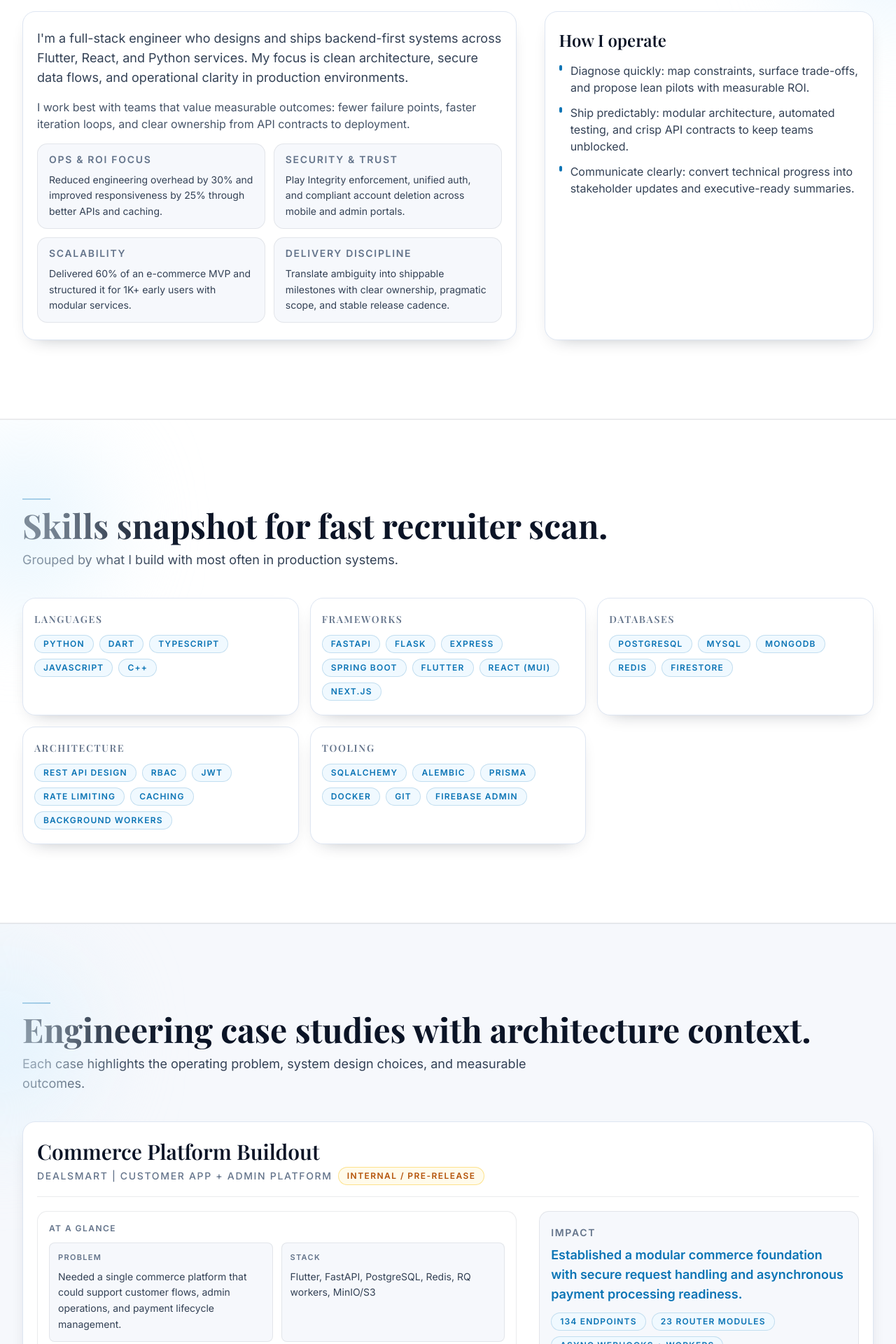
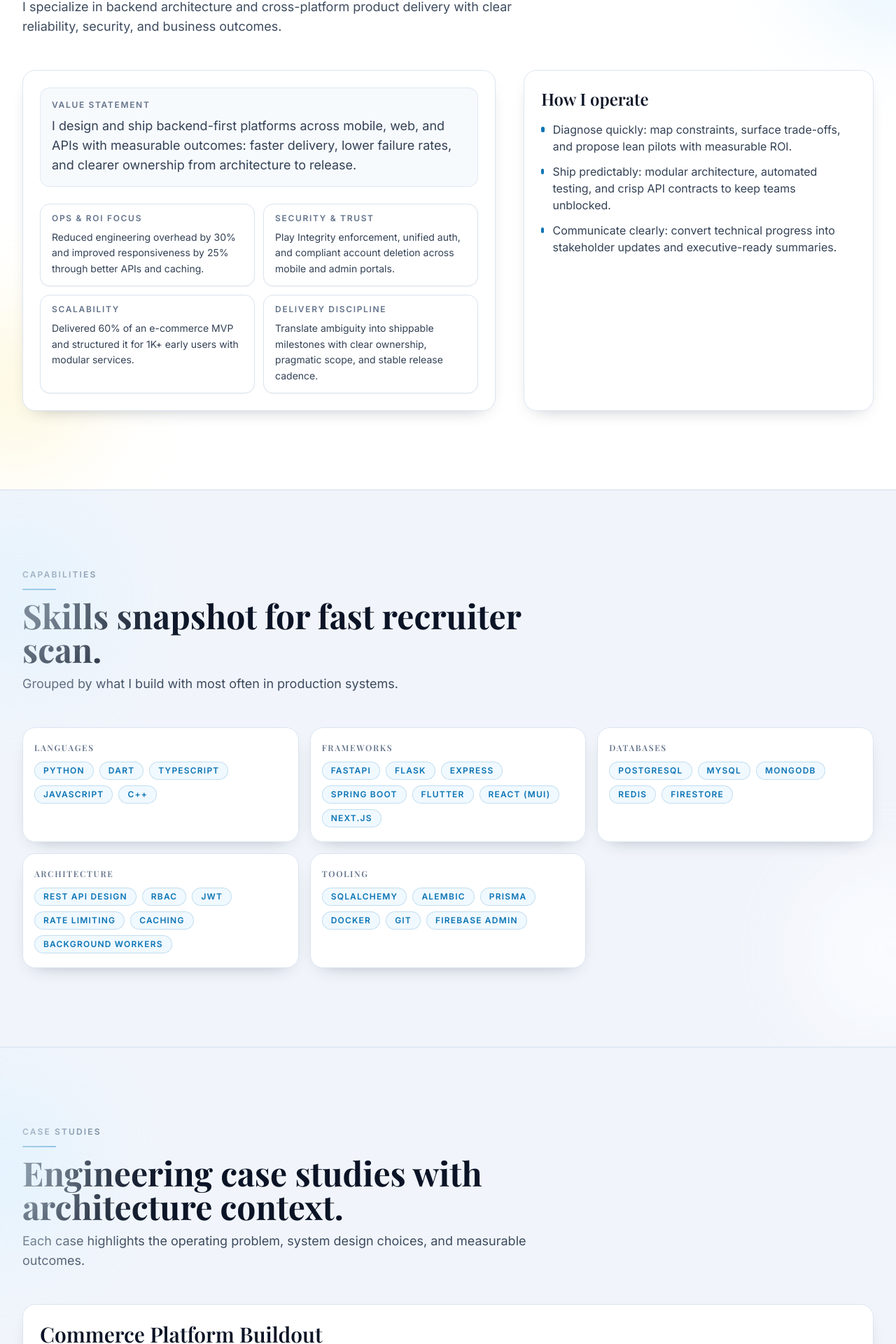
Before and after one commit to MeghrajGoudThigulla/meghraj-portfolio, a Next.js app in the folder portfolio-frontend/: page / in a window 1280 px wide. Shown: the part 1195-3115 px from the top of the page at 70% size. Built offline with nearby package versions, Linux system fonts and the light colour scheme.

Commit message:
feat(ui): tranche 3-4 section rhythm and case study visual refresh

```diff
--- a/portfolio-frontend/components/About.tsx
+++ b/portfolio-frontend/components/About.tsx
@@ -3,39 +3,43 @@ import SectionHeading from "./SectionHeading";
 export default function About() {
   return (
     <section
-      className="relative overflow-hidden border-y border-brand-charcoal/10 bg-white py-20 sm:py-24 lg:py-28"
+      className="section-shell section-band relative"
       id="about"
     >
       <div
         aria-hidden
-        className="pointer-events-none absolute -right-32 top-12 h-64 w-64 rounded-full bg-sky-100/60 blur-3xl"
+        className="pointer-events-none absolute -right-36 top-10 h-72 w-72 rounded-full bg-sky-100/70 blur-3xl"
+      />
+      <div
+        aria-hidden
+        className="pointer-events-none absolute -left-24 bottom-6 h-60 w-60 rounded-full bg-amber-100/50 blur-3xl"
       />
       <div className="mx-auto max-w-7xl px-4 sm:px-6 lg:px-8">
         <SectionHeading
           title="Full-stack engineer focused on scalable systems."
           description="I specialize in backend architecture and cross-platform product delivery with clear reliability, security, and business outcomes."
+          eyebrow="Profile"
         />
 
-        <div className="grid gap-8 lg:grid-cols-[1.2fr,0.8fr] lg:gap-10">
-          <div className="card fade-up space-y-4 px-5 py-6">
-            <p className="max-w-prose text-base leading-relaxed text-brand-charcoal lg:text-lg">
-              I&apos;m a full-stack engineer who designs and ships backend-first
-              systems across Flutter, React, and Python services. My focus is
-              clean architecture, secure data flows, and operational clarity in
-              production environments.
-            </p>
-            <p className="max-w-prose text-sm leading-relaxed text-slate-600 lg:text-base">
-              I work best with teams that value measurable outcomes: fewer
-              failure points, faster iteration loops, and clear ownership from
-              API contracts to deployment.
-            </p>
+        <div className="grid gap-8 lg:grid-cols-[1.15fr,0.85fr] lg:gap-10">
+          <div className="card fade-up space-y-6 px-5 py-6 lg:px-6">
+            <div className="rounded-xl border border-brand-border/80 bg-brand-muted/45 px-4 py-4">
+              <p className="text-xs font-semibold uppercase tracking-[0.14em] text-slate-500">
+                Value Statement
+              </p>
+              <p className="mt-2 max-w-prose text-base leading-relaxed text-brand-charcoal lg:text-lg">
+                I design and ship backend-first platforms across mobile, web, and
+                APIs with measurable outcomes: faster delivery, lower failure
+                rates, and clearer ownership from architecture to release.
+              </p>
+            </div>
             <div className="grid gap-3 sm:grid-cols-2">
               {strengths.map((item) => (
                 <div
                   key={item.title}
-                  className="rounded-xl border border-brand-charcoal/10 bg-brand-bg px-4 py-3"
+                  className="rounded-xl border border-brand-border bg-white px-4 py-3 shadow-sm"
                 >
-                  <p className="text-sm font-semibold uppercase tracking-[0.12em] text-slate-500">
+                  <p className="text-xs font-semibold uppercase tracking-[0.14em] text-slate-500">
                     {item.title}
                   </p>
                   <p className="mt-2 text-sm leading-relaxed text-brand-charcoal">
@@ -46,27 +50,27 @@ export default function About() {
             </div>
           </div>
 
-          <div className="card fade-up space-y-4 px-5 py-6">
+          <div className="card fade-up space-y-4 px-5 py-6 lg:px-6">
             <h3 className="text-xl font-semibold text-brand-navy lg:text-2xl">
               How I operate
             </h3>
             <ul className="space-y-3 text-sm leading-relaxed text-brand-charcoal lg:text-base">
               <li className="flex gap-3">
-                <span className="mt-1 h-2 w-2 rounded-full bg-brand-blue" />
+                <span className="mt-2 h-2 w-2 rounded-full bg-brand-blue" />
                 <span>
                   Diagnose quickly: map constraints, surface trade-offs, and
                   propose lean pilots with measurable ROI.
                 </span>
               </li>
               <li className="flex gap-3">
-                <span className="mt-1 h-2 w-2 rounded-full bg-brand-blue" />
+                <span className="mt-2 h-2 w-2 rounded-full bg-brand-blue" />
                 <span>
                   Ship predictably: modular architecture, automated testing, and
                   crisp API contracts to keep teams unblocked.
                 </span>
               </li>
               <li className="flex gap-3">
-                <span className="mt-1 h-2 w-2 rounded-full bg-brand-blue" />
+                <span className="mt-2 h-2 w-2 rounded-full bg-brand-blue" />
                 <span>
                   Communicate clearly: convert technical progress into
                   stakeholder updates and executive-ready summaries.
--- a/portfolio-frontend/components/ApiDiagramCard.tsx
+++ b/portfolio-frontend/components/ApiDiagramCard.tsx
@@ -104,7 +104,7 @@ export default function ApiDiagramCard({ idPrefix, diagram }: ApiDiagramCardProp
   const gradId = `${idPrefix}-grad`;
 
   return (
-    <div className="mt-2 overflow-hidden rounded-lg border border-brand-charcoal/10 bg-white">
+    <div className="mt-2 overflow-hidden rounded-xl border border-brand-border bg-white shadow-sm">
       <svg
         viewBox={`0 0 ${SVG_WIDTH} ${svgHeight}`}
         className="h-auto w-full"
--- a/portfolio-frontend/components/CaseStudies.tsx
+++ b/portfolio-frontend/components/CaseStudies.tsx
@@ -165,7 +165,7 @@ const caseStudies: CaseStudy[] = [
 export default function CaseStudies() {
   return (
     <section
-      className="relative overflow-hidden border-y border-brand-charcoal/10 bg-brand-bg py-20 sm:py-24 lg:py-28"
+      className="section-shell section-band-muted relative"
       id="cases"
     >
       <div
@@ -180,6 +180,7 @@ export default function CaseStudies() {
         <SectionHeading
           title="Engineering case studies with architecture context."
           description="Each case highlights the operating problem, system design choices, and measurable outcomes."
+          eyebrow="Case Studies"
         />
 
         <div className="grid gap-6 lg:gap-8">
@@ -190,22 +191,22 @@ export default function CaseStudies() {
             return (
               <article
                 key={study.title}
-                className="card card-hover fade-up px-5 py-6"
+                className="card card-hover fade-up overflow-hidden border-brand-border bg-white/95 px-5 py-6 lg:px-6"
                 style={{ animationDelay: `${index * 0.08}s` }}
               >
-                <div className="flex flex-col gap-1 border-b border-brand-charcoal/10 pb-4">
-                  <h3 className="text-2xl font-semibold text-brand-navy lg:text-3xl">
+                <div className="flex flex-col gap-2 border-b border-brand-border pb-4">
+                  <h3 className="text-2xl font-semibold leading-tight text-brand-navy lg:text-3xl">
                     {study.title}
                   </h3>
                   <div className="flex flex-wrap items-center gap-2">
-                    <p className="text-sm font-medium uppercase tracking-[0.12em] text-slate-500">
+                    <p className="text-xs font-semibold uppercase tracking-[0.14em] text-slate-500">
                       {study.subtitle}
                     </p>
                     <span
                       className={
                         study.status === "Published"
                           ? "badge-accent"
-                          : "rounded-full border border-amber-300/60 bg-amber-50 px-3 py-1 text-xs font-semibold uppercase tracking-[0.12em] text-amber-700"
+                          : "rounded-full border border-amber-300/70 bg-amber-50 px-3 py-1 text-xs font-semibold uppercase tracking-[0.12em] text-amber-700"
                       }
                     >
                       {study.status}
@@ -227,24 +228,24 @@ export default function CaseStudies() {
                     />
                   </div>
 
-                  <div className="space-y-4 rounded-xl border border-brand-charcoal/10 bg-brand-bg px-4 py-5">
+                  <div className="space-y-4 rounded-xl border border-brand-border bg-brand-muted/45 px-4 py-5">
                     <div>
-                      <p className="text-sm font-semibold uppercase tracking-[0.12em] text-slate-500">
+                      <p className="text-xs font-semibold uppercase tracking-[0.14em] text-slate-500">
                         Impact
                       </p>
-                      <p className="mt-2 text-lg font-semibold text-brand-blue">
+                      <p className="mt-2 text-base font-semibold leading-relaxed text-brand-navy">
                         {study.result}
                       </p>
                       <div className="mt-3 flex flex-wrap gap-2">
                         {study.metrics.map((metric) => (
-                          <span key={metric} className="badge-accent">
+                          <span key={metric} className="badge-accent border-brand-blue/30 bg-white">
                             {metric}
                           </span>
                         ))}
                       </div>
                     </div>
                     <div>
-                      <p className="text-sm font-semibold uppercase tracking-[0.12em] text-slate-500">
+                      <p className="text-xs font-semibold uppercase tracking-[0.14em] text-slate-500">
                         API Diagram
                       </p>
                       <ApiDiagramCard
@@ -256,7 +257,7 @@ export default function CaseStudies() {
                       </p>
                     </div>
                     <div>
-                      <p className="text-sm font-semibold uppercase tracking-[0.12em] text-slate-500">
+                      <p className="text-xs font-semibold uppercase tracking-[0.14em] text-slate-500">
                         Tech Stack
                       </p>
                       <p className="mt-2 text-sm leading-relaxed text-brand-charcoal">
@@ -265,7 +266,7 @@ export default function CaseStudies() {
                     </div>
                     <Link
                       href={detailsHref}
-                      className="inline-flex items-center text-sm font-semibold text-brand-blue transition hover:text-brand-navy hover:underline underline-offset-4"
+                      className="inline-flex items-center rounded-md text-sm font-semibold text-brand-blue transition hover:text-brand-navy hover:underline underline-offset-4"
                       target={isExternal ? "_blank" : undefined}
                       rel={isExternal ? "noreferrer" : undefined}
                     >
--- a/portfolio-frontend/components/CaseStudySummaryRow.tsx
+++ b/portfolio-frontend/components/CaseStudySummaryRow.tsx
@@ -19,14 +19,17 @@ export default function CaseStudySummaryRow({
   ];
 
   return (
-    <div className="rounded-xl border border-brand-charcoal/10 bg-white p-4">
-      <p className="text-xs font-semibold uppercase tracking-[0.12em] text-slate-500">
+    <div className="rounded-xl border border-brand-border bg-white p-4 shadow-sm">
+      <p className="text-xs font-semibold uppercase tracking-[0.14em] text-slate-500">
         At a glance
       </p>
       <div className="mt-3 grid gap-3 sm:grid-cols-2">
         {summaryItems.map((item) => (
-          <div key={item.label} className="rounded-lg border border-brand-charcoal/10 bg-brand-bg p-3">
-            <p className="text-[11px] font-semibold uppercase tracking-[0.12em] text-slate-500">
+          <div
+            key={item.label}
+            className="rounded-lg border border-brand-border/90 bg-brand-muted/45 p-3"
+          >
+            <p className="text-[11px] font-semibold uppercase tracking-[0.14em] text-slate-500">
               {item.label}
             </p>
             <p className="mt-2 text-sm leading-relaxed text-brand-charcoal">
--- a/portfolio-frontend/components/SectionHeading.tsx
+++ b/portfolio-frontend/components/SectionHeading.tsx
@@ -14,7 +14,7 @@ export default function SectionHeading({
   className,
 }: SectionHeadingProps) {
   const containerClassName = [
-    "mb-10 flex flex-col gap-3",
+    "mb-10 flex max-w-3xl flex-col gap-3 lg:mb-12",
     className,
   ]
     .filter(Boolean)
@@ -23,16 +23,16 @@ export default function SectionHeading({
   return (
     <div className={containerClassName} id={anchor}>
       {eyebrow ? (
-        <p className="text-sm font-semibold uppercase tracking-[0.2em] text-slate-500">
+        <p className="text-xs font-semibold uppercase tracking-[0.18em] text-slate-500">
           {eyebrow}
         </p>
       ) : null}
-      <span aria-hidden className="h-0.5 w-10 bg-brand-blue/60" />
-      <h2 className="text-3xl font-bold leading-tight text-brand-navy sm:text-4xl lg:text-5xl">
+      <span aria-hidden className="h-0.5 w-12 rounded-full bg-brand-blue/70" />
+      <h2 className="text-3xl font-bold leading-[1.1] text-brand-navy sm:text-4xl lg:text-5xl">
         {title}
       </h2>
       {description ? (
-        <p className="max-w-prose text-base leading-relaxed text-brand-charcoal lg:text-lg">
+        <p className="max-w-prose text-base leading-relaxed text-brand-charcoal/95 lg:text-lg">
           {description}
         </p>
       ) : null}
--- a/portfolio-frontend/components/SkillsSnapshot.tsx
+++ b/portfolio-frontend/components/SkillsSnapshot.tsx
@@ -26,25 +26,30 @@ const skillGroups = [
 export default function SkillsSnapshot() {
   return (
     <section
-      className="relative overflow-hidden border-y border-brand-charcoal/10 bg-white py-20 sm:py-24 lg:py-28"
+      className="section-shell section-band-muted relative"
       id="skills"
     >
       <div
         aria-hidden
         className="pointer-events-none absolute -left-24 top-6 h-64 w-64 rounded-full bg-sky-100/60 blur-3xl"
       />
+      <div
+        aria-hidden
+        className="pointer-events-none absolute -right-28 bottom-4 h-60 w-60 rounded-full bg-white/70 blur-3xl"
+      />
       <div className="mx-auto max-w-7xl px-4 sm:px-6 lg:px-8">
         <SectionHeading
           title="Skills snapshot for fast recruiter scan."
           description="Grouped by what I build with most often in production systems."
+          eyebrow="Capabilities"
         />
         <div className="grid gap-4 md:grid-cols-2 lg:grid-cols-3">
           {skillGroups.map((group) => (
             <article
               key={group.label}
-              className="card fade-up space-y-3 px-4 py-5"
+              className="card fade-up space-y-3 border-brand-border bg-white/95 px-4 py-5"
             >
-              <h3 className="text-sm font-semibold uppercase tracking-[0.12em] text-slate-500">
+              <h3 className="text-xs font-semibold uppercase tracking-[0.14em] text-slate-500">
                 {group.label}
               </h3>
               <div className="flex flex-wrap gap-2">
```
Also changed, not shown: portfolio-frontend/components/CaseStudyDetailsToggle.tsx (+6 -3 lines), 2 other files (tests, documents, lock files or other folders).
